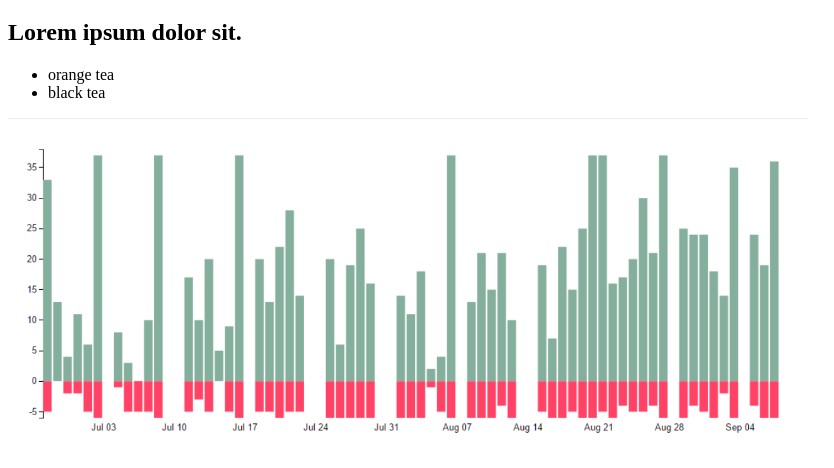
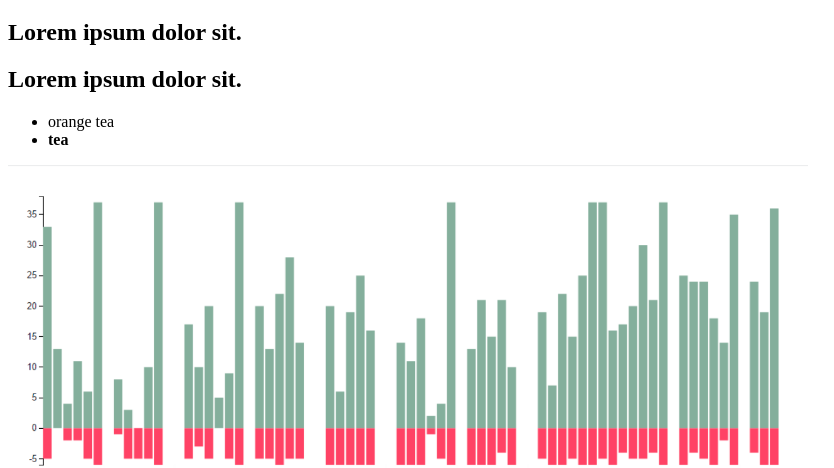
Before and after one commit to testing-archit/exploringHTMLcss, a plain HTML site: page 02_headings_list.html in a window 1280 px wide. Shown: the part 61-529 px from the top of the page, without its empty margins (0-834 px from the left). Drawn offline with Linux system fonts and the light colour scheme.

Commit message:
learning headings and list

```diff
--- a/02_headings_list.html
+++ b/02_headings_list.html
@@ -7,10 +7,11 @@
 </head>
 <body>
     <h1>Lorem, ipsum dolor.</h1>
-    <h2>Lorem ipsum dolor sit.</h2>
+    <h2>Lorem <strong>ipsum </strong> dolor sit.</h2>
+    <h2>Lorem <strong>ipsum</strong> dolor sit.</h2>
     <ul>
         <li>orange tea</li>
-        <li>black tea </li>
+        <li><strong> tea</strong> </li>
 
     </ul>
 
```
